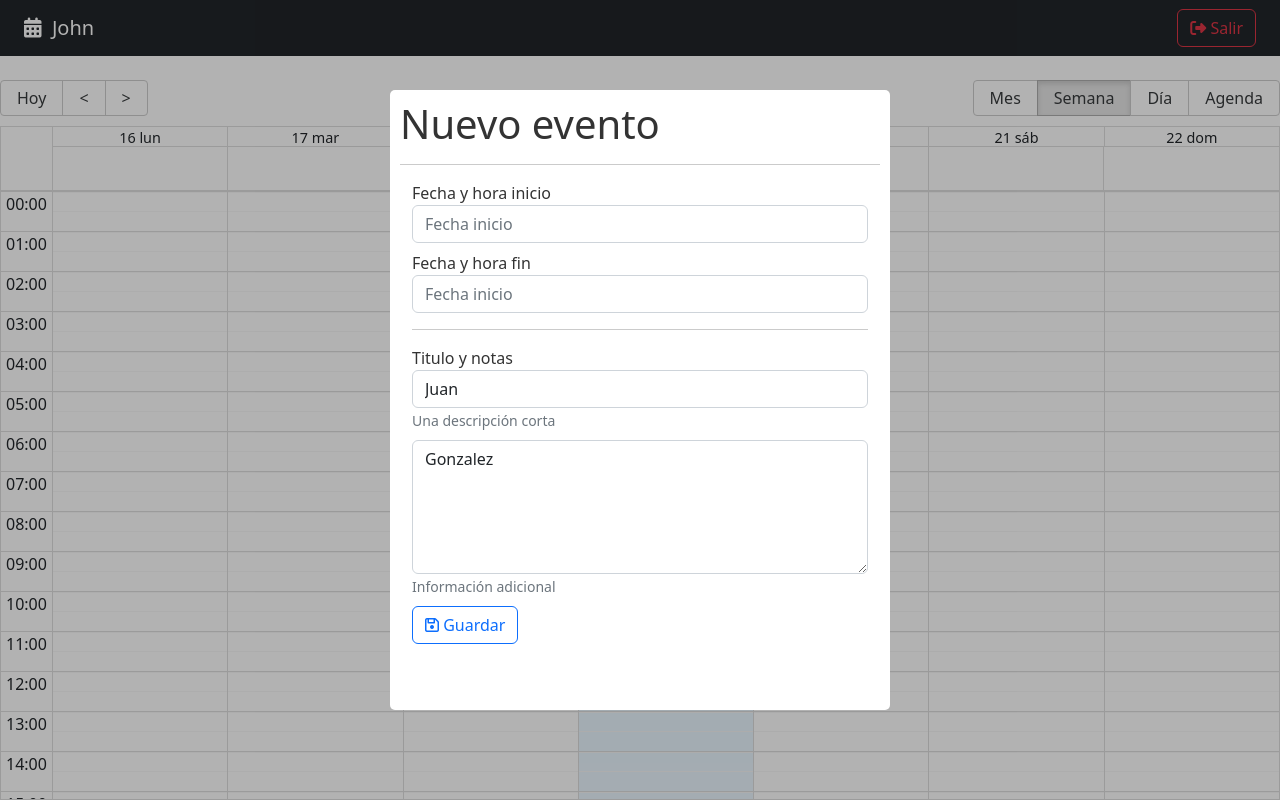
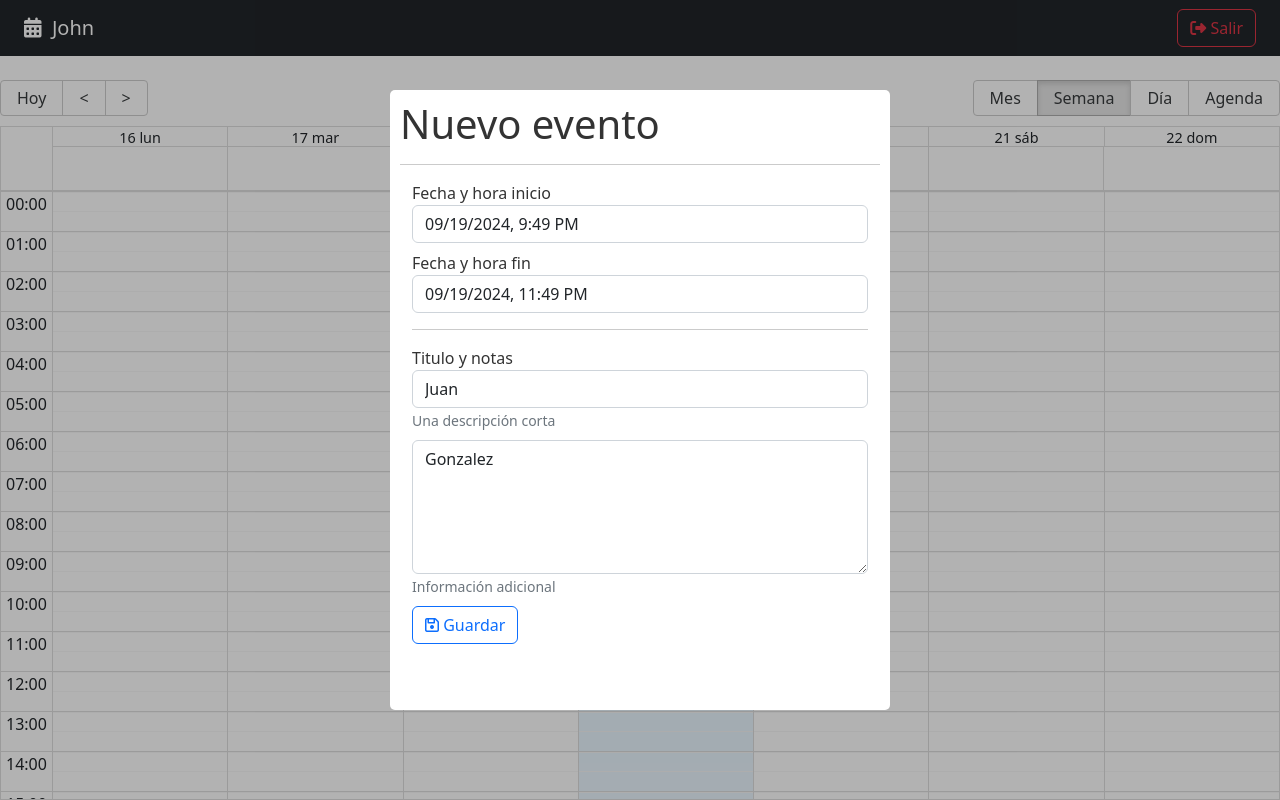
Before and after one commit to juang-10/calendar-frontend, a React (Vite) app: page / in a window 1280 px wide. Built offline with nearby package versions, Linux system fonts and the light colour scheme.

Commit message:
feat: Integrate DatePicker for start and end date selection in CalendarModal

```diff
--- a/src/calendar/components/CalendarModal.jsx
+++ b/src/calendar/components/CalendarModal.jsx
@@ -1,6 +1,8 @@
 import { addHours } from "date-fns";
 import { useState } from "react";
 import Modal from "react-modal";
+import DatePicker from "react-datepicker";
+import "react-datepicker/dist/react-datepicker.css";
 
 const customStyles = {
   content: {
@@ -25,13 +27,18 @@ export const CalendarModal = () => {
     end: addHours(new Date(), 2),
   });
 
+  const onDateChanged = (event, changing) => {
+    setFormValues({
+      ...formValues,
+      [changing]: event
+    });
+  }
+
   const onCloseModal = () => {
     setIsOpen(false);
   };
 
   const onInputChange = ({ target }) => {
-    console.log(target.name)
-    console.log(target.value)
     setFormValues({
       ...formValues,
       [target.name]: target.value,
@@ -52,12 +59,25 @@ export const CalendarModal = () => {
       <form className="container">
         <div className="form-group mb-2">
           <label>Fecha y hora inicio</label>
-          <input className="form-control" placeholder="Fecha inicio" />
+          <DatePicker
+            selected={formValues.start}
+            wrapperClassName="form-control"
+            className="form-control"
+            onChange={ (event) => onDateChanged(event, 'start') }
+            dateFormat="Pp"
+          />
         </div>
 
         <div className="form-group mb-2">
           <label>Fecha y hora fin</label>
-          <input className="form-control" placeholder="Fecha inicio" />
+          <DatePicker
+            minDate={formValues.start}
+            selected={formValues.end}
+            wrapperClassName="form-control"
+            className="form-control"
+            onChange={ (event) => onDateChanged(event, 'end') }
+            dateFormat="Pp"
+          />
         </div>
 
         <hr />
```
